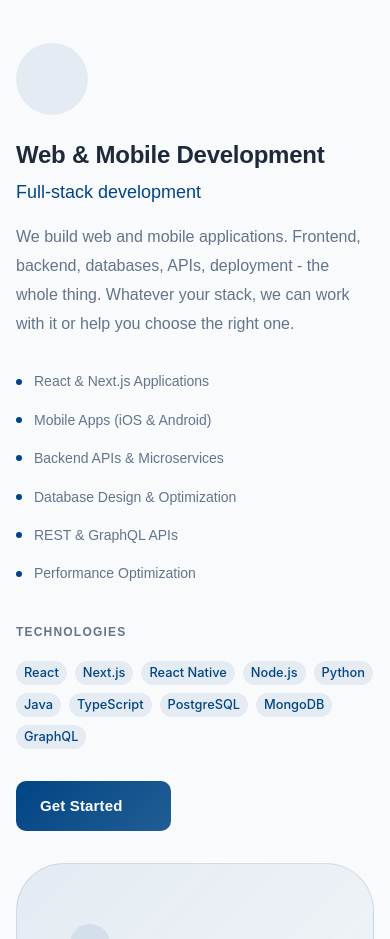
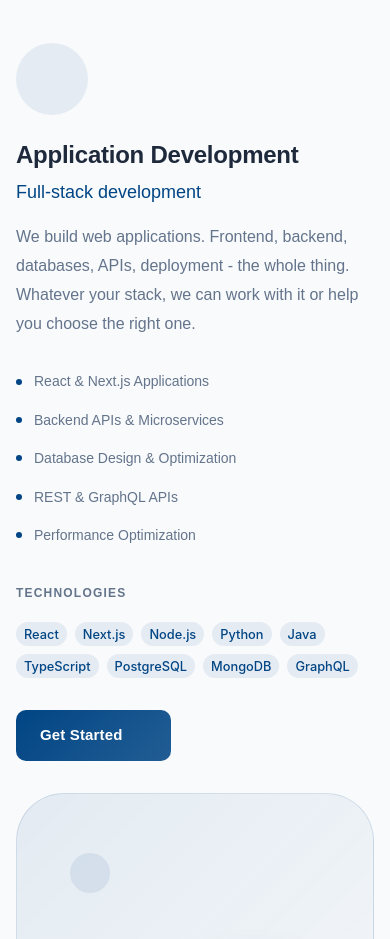
Before and after one commit to Joshi004/dhelogic, a React (Vite) app: page /services in a window 390 px wide. Shown: the part 1700-2639 px from the top of the page. Built offline with nearby package versions, Linux system fonts and the light colour scheme; some icons are missing; a web font is replaced by a local one.

Commit message:
Update service terminology from "Web & Mobile Development" to "Application Development" across multiple files for consistency and clarity.

```diff
--- a/index.html
+++ b/index.html
@@ -84,8 +84,7 @@
       "knowsAbout": [
         "Artificial Intelligence",
         "Machine Learning",
-        "Web Development",
-        "Mobile Development",
+        "Application Development",
         "IT Consulting",
         "Staff Augmentation"
       ],
@@ -104,7 +103,7 @@
             "@type": "Offer",
             "itemOffered": {
               "@type": "Service",
-              "name": "Web & Mobile Development"
+              "name": "Application Development"
             }
           },
           {
--- a/src/components/home/ServicesGrid.jsx
+++ b/src/components/home/ServicesGrid.jsx
@@ -25,8 +25,8 @@
   },
   {
     icon: <WebIcon sx={{ fontSize: 32 }} />,
-    title: 'Web & Mobile Development',
-    description: 'Clean, fast websites and apps. We focus on getting things working first, then making them beautiful.',
+    title: 'Application Development',
+    description: 'Clean, fast web applications. We focus on getting things working first, then making them beautiful.',
     color: '#014584',
     bgColor: 'rgba(1, 69, 132, 0.1)',
   },
--- a/src/pages/Contact.jsx
+++ b/src/pages/Contact.jsx
@@ -20,7 +20,7 @@
 
 const services = [
   { value: 'ai-ml', label: 'AI/ML Solutions & Data Analytics' },
-  { value: 'web-dev', label: 'Web & Mobile Development' },
+  { value: 'web-dev', label: 'Application Development' },
   { value: 'consulting', label: 'IT Strategy & Consulting' },
   { value: 'staff-augmentation', label: 'Staff Augmentation' },
   { value: 'other', label: 'Other / Not Sure' },
--- a/src/pages/Services.jsx
+++ b/src/pages/Services.jsx
@@ -41,18 +41,17 @@
   {
     id: 'web-dev',
     icon: <WebIcon sx={{ fontSize: 40 }} />,
-    title: 'Web & Mobile Development',
+    title: 'Application Development',
     subtitle: 'Full-stack development',
-    description: 'We build web and mobile applications. Frontend, backend, databases, APIs, deployment - the whole thing. Whatever your stack, we can work with it or help you choose the right one.',
+    description: 'We build web applications. Frontend, backend, databases, APIs, deployment - the whole thing. Whatever your stack, we can work with it or help you choose the right one.',
     features: [
       'React & Next.js Applications',
-      'Mobile Apps (iOS & Android)',
       'Backend APIs & Microservices',
       'Database Design & Optimization',
       'REST & GraphQL APIs',
       'Performance Optimization',
     ],
-    technologies: ['React', 'Next.js', 'React Native', 'Node.js', 'Python', 'Java', 'TypeScript', 'PostgreSQL', 'MongoDB', 'GraphQL'],
+    technologies: ['React', 'Next.js', 'Node.js', 'Python', 'Java', 'TypeScript', 'PostgreSQL', 'MongoDB', 'GraphQL'],
     color: '#014584',
     bgColor: 'rgba(1, 69, 132, 0.08)',
   },
@@ -97,7 +96,7 @@
     <PageTransition>
       <Helmet>
         <title>AI/ML, Web Development & IT Services | TechSergy</title>
-        <meta name="description" content="Custom AI/ML solutions, web & mobile development, IT consulting, and staff augmentation. Expert developers who work directly with your team." />
+        <meta name="description" content="Custom AI/ML solutions, application development, IT consulting, and staff augmentation. Expert developers who work directly with your team." />
         <link rel="canonical" href="https://techsergy.com/services" />
       </Helmet>
       {/* Hero Section */}
```
